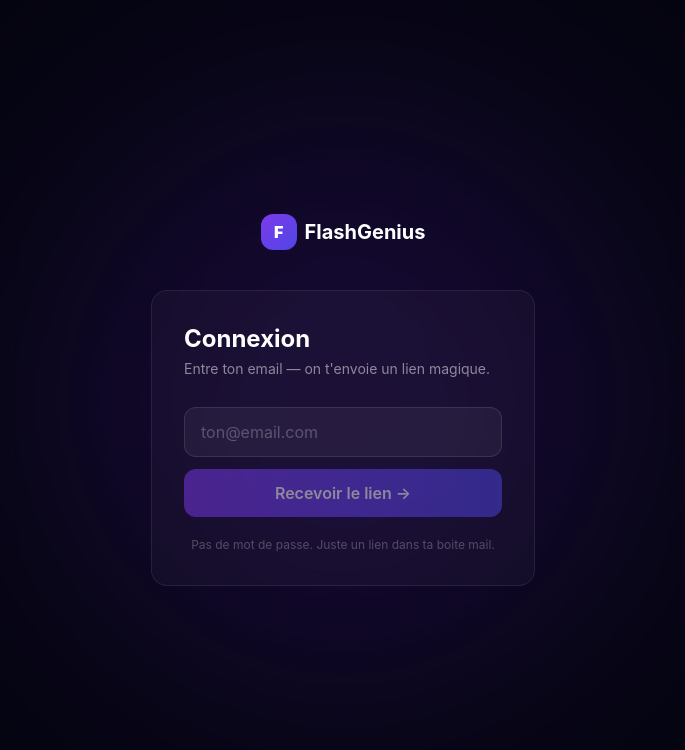
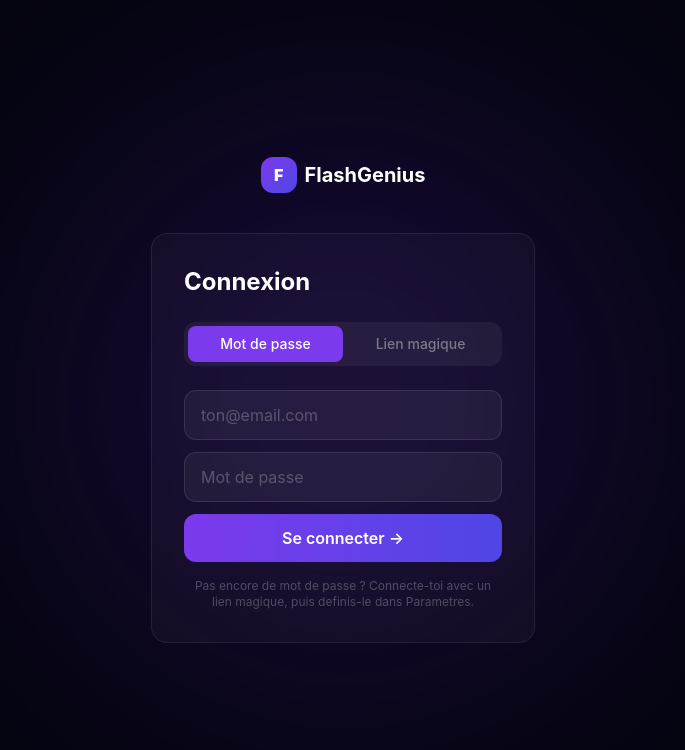
Before and after one commit to Khadimou/flashgenius, a Next.js app: page /login in a window 1280 px wide. Shown: the top 750 px of the page, without its empty margins (297-982 px from the left). Built offline with nearby package versions, Linux system fonts and the light colour scheme.

Commit message:
feat: email+password auth, account settings page

```diff
--- /dev/null
+++ b/app/api/account/password/route.ts
@@ -0,0 +1,30 @@
+import { NextRequest, NextResponse } from "next/server"
+import { getServerSession } from "next-auth"
+import { authOptions } from "@/lib/auth"
+import { prisma } from "@/lib/prisma"
+import bcrypt from "bcryptjs"
+
+export const dynamic = "force-dynamic"
+
+export async function POST(req: NextRequest) {
+  const session = await getServerSession(authOptions)
+  if (!session?.user) return NextResponse.json({ error: "Non autorise" }, { status: 401 })
+
+  const { password, currentPassword } = await req.json()
+  if (!password || password.length < 8)
+    return NextResponse.json({ error: "Mot de passe trop court (minimum 8 caracteres)" }, { status: 400 })
+
+  const user = await prisma.user.findUnique({ where: { id: (session.user as { id: string }).id } })
+  if (!user) return NextResponse.json({ error: "Utilisateur introuvable" }, { status: 404 })
+
+  if (user.password) {
+    if (!currentPassword) return NextResponse.json({ error: "Mot de passe actuel requis" }, { status: 400 })
+    const valid = await bcrypt.compare(currentPassword, user.password)
+    if (!valid) return NextResponse.json({ error: "Mot de passe actuel incorrect" }, { status: 400 })
+  }
+
+  const hashed = await bcrypt.hash(password, 12)
+  await prisma.user.update({ where: { id: user.id }, data: { password: hashed } })
+
+  return NextResponse.json({ success: true })
+}
--- /dev/null
+++ b/app/app/account/page.tsx
@@ -0,0 +1,94 @@
+'use client'
+
+import { useState } from 'react'
+import { useSession } from 'next-auth/react'
+
+export default function AccountPage() {
+  const { data: session } = useSession()
+  const [currentPassword, setCurrentPassword] = useState('')
+  const [password, setPassword] = useState('')
+  const [confirm, setConfirm] = useState('')
+  const [status, setStatus] = useState<'idle'|'loading'|'ok'|'error'>('idle')
+  const [message, setMessage] = useState('')
+
+  async function submit(e: React.FormEvent) {
+    e.preventDefault()
+    if (password !== confirm) { setStatus('error'); setMessage('Les mots de passe ne correspondent pas'); return }
+    if (password.length < 8) { setStatus('error'); setMessage('Minimum 8 caractères'); return }
+    setStatus('loading')
+    const res = await fetch('/api/account/password', {
+      method: 'POST',
+      headers: { 'Content-Type': 'application/json' },
+      body: JSON.stringify({ password, currentPassword }),
+    })
+    const data = await res.json()
+    if (res.ok) {
+      setStatus('ok')
+      setMessage('Mot de passe enregistré. Tu peux maintenant te connecter avec ton email + mot de passe.')
+      setPassword(''); setConfirm(''); setCurrentPassword('')
+    } else {
+      setStatus('error')
+      setMessage(data.error ?? 'Erreur')
+    }
+  }
+
+  return (
+    <div className="max-w-lg mx-auto px-4 py-12">
+      <h1 className="text-2xl font-bold text-gray-900 dark:text-white mb-1">Mon compte</h1>
+      <p className="text-gray-400 dark:text-white/30 text-sm mb-8">{session?.user?.email}</p>
+
+      <div className="bg-white dark:bg-white/[0.03] border border-gray-200 dark:border-white/[0.07] rounded-2xl p-6">
+        <h2 className="font-semibold text-gray-800 dark:text-white mb-1">Mot de passe</h2>
+        <p className="text-sm text-gray-400 dark:text-white/30 mb-5">
+          Définis un mot de passe pour te connecter directement sans lien magique.
+        </p>
+
+        {status === 'ok' && (
+          <div className="mb-4 p-3 rounded-xl bg-emerald-50 dark:bg-emerald-950/30 border border-emerald-200 dark:border-emerald-800/30 text-emerald-700 dark:text-emerald-400 text-sm">
+            {message}
+          </div>
+        )}
+        {status === 'error' && (
+          <div className="mb-4 p-3 rounded-xl bg-red-50 dark:bg-red-950/30 border border-red-200 dark:border-red-800/30 text-red-600 dark:text-red-400 text-sm">
+            {message}
+          </div>
+        )}
+
+        <form onSubmit={submit} className="space-y-3">
+          <div>
+            <label className="block text-xs font-medium text-gray-500 dark:text-white/40 mb-1">Mot de passe actuel</label>
+            <input
+              type="password" value={currentPassword}
+              onChange={(e) => setCurrentPassword(e.target.value)}
+              placeholder="Laisser vide si pas encore défini"
+              className="w-full px-3 py-2.5 rounded-xl border border-gray-200 dark:border-white/10 bg-transparent text-sm text-gray-900 dark:text-white placeholder-gray-300 dark:placeholder-white/20 focus:outline-none focus:ring-2 focus:ring-violet-500/30"
+            />
+          </div>
+          <div>
+            <label className="block text-xs font-medium text-gray-500 dark:text-white/40 mb-1">Nouveau mot de passe</label>
+            <input
+              type="password" value={password} required
+              onChange={(e) => setPassword(e.target.value)}
+              placeholder="Minimum 8 caractères"
+              className="w-full px-3 py-2.5 rounded-xl border border-gray-200 dark:border-white/10 bg-transparent text-sm text-gray-900 dark:text-white placeholder-gray-300 dark:placeholder-white/20 focus:outline-none focus:ring-2 focus:ring-violet-500/30"
+            />
+          </div>
+          <div>
+            <label className="block text-xs font-medium text-gray-500 dark:text-white/40 mb-1">Confirmer</label>
+            <input
+              type="password" value={confirm} required
+              onChange={(e) => setConfirm(e.target.value)}
+              placeholder="Répète le mot de passe"
+              className="w-full px-3 py-2.5 rounded-xl border border-gray-200 dark:border-white/10 bg-transparent text-sm text-gray-900 dark:text-white placeholder-gray-300 dark:placeholder-white/20 focus:outline-none focus:ring-2 focus:ring-violet-500/30"
+            />
+          </div>
+          <button
+            type="submit" disabled={status === 'loading'}
+            className="w-full py-2.5 rounded-xl text-sm font-semibold text-white bg-violet-600 hover:bg-violet-500 disabled:opacity-50 transition-colors">
+            {status === 'loading' ? 'Enregistrement...' : 'Enregistrer le mot de passe'}
+          </button>
+        </form>
+      </div>
+    </div>
+  )
+}
--- a/app/login/page.tsx
+++ b/app/login/page.tsx
@@ -7,13 +7,29 @@ import Link from 'next/link'
 import { Suspense } from 'react'
 
 function LoginForm() {
+  const [tab, setTab] = useState<'password'|'magic'>('password')
   const [email, setEmail] = useState('')
-  const [status, setStatus] = useState<'idle'|'loading'|'sent'>('idle')
+  const [password, setPassword] = useState('')
+  const [status, setStatus] = useState<'idle'|'loading'|'sent'|'error'>('idle')
+  const [errorMsg, setErrorMsg] = useState('')
   const params = useSearchParams()
   const verify = params.get('verify')
   const error = params.get('error')
 
-  async function submit(e: React.FormEvent) {
+  async function submitPassword(e: React.FormEvent) {
+    e.preventDefault()
+    setStatus('loading')
+    setErrorMsg('')
+    const res = await signIn('credentials', { email, password, redirect: false })
+    if (res?.ok) {
+      window.location.href = '/app'
+    } else {
+      setStatus('error')
+      setErrorMsg('Email ou mot de passe incorrect.')
+    }
+  }
+
+  async function submitMagic(e: React.FormEvent) {
     e.preventDefault()
     if (!email || status !== 'idle') return
     setStatus('loading')
@@ -21,82 +37,95 @@ function LoginForm() {
     setStatus('sent')
   }
 
-  return (
-    <div className="min-h-screen bg-[#050510] flex items-center justify-center px-4">
-      <div className="fixed inset-0 pointer-events-none overflow-hidden">
-        <div className="absolute top-1/2 left-1/2 -translate-x-1/2 -translate-y-1/2 w-[600px] h-[600px] rounded-full bg-violet-950/40 blur-[120px]" />
-      </div>
-
-      <div className="relative z-10 w-full max-w-sm">
-        <Link href="/" className="flex items-center gap-2 justify-center mb-10 hover:opacity-75 transition-opacity">
-          <div className="w-9 h-9 rounded-xl bg-gradient-to-br from-violet-600 to-indigo-600 flex items-center justify-center font-black">F</div>
-          <span className="font-bold text-xl text-white">FlashGenius</span>
-        </Link>
-
-        {verify ? (
+  if (verify) return (
     <div className="text-center p-8 rounded-2xl bg-white/[0.03] border border-white/[0.08]">
       <div className="text-4xl mb-4">📬</div>
       <h2 className="text-xl font-bold text-white mb-2">Verifie ta messagerie</h2>
       <p className="text-white/50 text-sm leading-relaxed">
-              Un lien de connexion a ete envoye a <strong className="text-white/80">{email}</strong>.
-              <br />Clique dessus pour te connecter.
-            </p>
-            <p className="text-white/30 text-xs mt-6">
-              Pas recu ? Verifie tes spams ou{' '}
-              <button onClick={() => setStatus('idle')} className="text-violet-400 underline">reessaie</button>.
+        Un lien de connexion a ete envoye. Clique dessus pour te connecter.
       </p>
     </div>
-        ) : status === 'sent' ? (
+  )
+
+  if (status === 'sent') return (
     <div className="text-center p-8 rounded-2xl bg-white/[0.03] border border-white/[0.08]">
       <div className="text-4xl mb-4">📬</div>
       <h2 className="text-xl font-bold text-white mb-2">Verifie ta messagerie</h2>
-            <p className="text-white/50 text-sm">
-              Lien de connexion envoye a <strong className="text-white/80">{email}</strong>
-            </p>
+      <p className="text-white/50 text-sm">Lien envoye a <strong className="text-white/80">{email}</strong></p>
+      <p className="text-white/30 text-xs mt-4">Le lien est valide 72h.</p>
     </div>
-        ) : (
+  )
+
+  return (
     <div className="p-8 rounded-2xl bg-white/[0.03] border border-white/[0.08]">
-            <h1 className="text-2xl font-bold text-white mb-1">Connexion</h1>
-            <p className="text-white/50 text-sm mb-7">
-              Entre ton email — on t'envoie un lien magique.
-            </p>
+      <h1 className="text-2xl font-bold text-white mb-6">Connexion</h1>
 
       {error && (
         <div className="mb-4 p-3 rounded-xl bg-amber-950/30 border border-amber-800/30 text-amber-400 text-sm leading-relaxed">
-                <strong className="block mb-1">Lien expiré ou déjà utilisé.</strong>
+          <strong className="block mb-1">Lien expire ou deja utilise.</strong>
           Entre ton email ci-dessous pour recevoir un nouveau lien.
         </div>
       )}
 
-            <form onSubmit={submit} className="space-y-3">
-              <input
-                type="email" value={email}
-                onChange={(e) => setEmail(e.target.value)}
+      <div className="flex rounded-xl bg-white/5 p-1 mb-6">
+        <button onClick={() => { setTab('password'); setStatus('idle') }}
+          className={'flex-1 py-2 rounded-lg text-sm font-medium transition-all ' + (tab === 'password' ? 'bg-violet-600 text-white' : 'text-white/40 hover:text-white/70')}>
+          Mot de passe
+        </button>
+        <button onClick={() => { setTab('magic'); setStatus('idle') }}
+          className={'flex-1 py-2 rounded-lg text-sm font-medium transition-all ' + (tab === 'magic' ? 'bg-violet-600 text-white' : 'text-white/40 hover:text-white/70')}>
+          Lien magique
+        </button>
+      </div>
+
+      {tab === 'password' ? (
+        <form onSubmit={submitPassword} className="space-y-3">
+          <input type="email" value={email} onChange={(e) => setEmail(e.target.value)}
             placeholder="ton@email.com" required
-                className="w-full px-4 py-3 rounded-xl bg-white/5 border border-white/10 text-white placeholder-white/25 focus:outline-none focus:ring-2 focus:ring-violet-500 transition-all"
-              />
-              <button
-                type="submit" disabled={!email || status === 'loading'}
-                className="w-full py-3 rounded-xl font-semibold text-white bg-gradient-to-r from-violet-600 to-indigo-600 hover:from-violet-500 hover:to-indigo-500 disabled:opacity-50 transition-all"
-              >
+            className="w-full px-4 py-3 rounded-xl bg-white/5 border border-white/10 text-white placeholder-white/25 focus:outline-none focus:ring-2 focus:ring-violet-500 transition-all" />
+          <input type="password" value={password} onChange={(e) => setPassword(e.target.value)}
+            placeholder="Mot de passe" required
+            className="w-full px-4 py-3 rounded-xl bg-white/5 border border-white/10 text-white placeholder-white/25 focus:outline-none focus:ring-2 focus:ring-violet-500 transition-all" />
+          {status === 'error' && <p className="text-red-400 text-sm">{errorMsg}</p>}
+          <button type="submit" disabled={status === 'loading'}
+            className="w-full py-3 rounded-xl font-semibold text-white bg-gradient-to-r from-violet-600 to-indigo-600 hover:from-violet-500 hover:to-indigo-500 disabled:opacity-50 transition-all">
+            {status === 'loading' ? 'Connexion...' : 'Se connecter →'}
+          </button>
+          <p className="text-center text-white/25 text-xs pt-1">
+            Pas encore de mot de passe ? Connecte-toi avec un lien magique, puis definis-le dans Parametres.
+          </p>
+        </form>
+      ) : (
+        <form onSubmit={submitMagic} className="space-y-3">
+          <input type="email" value={email} onChange={(e) => setEmail(e.target.value)}
+            placeholder="ton@email.com" required
+            className="w-full px-4 py-3 rounded-xl bg-white/5 border border-white/10 text-white placeholder-white/25 focus:outline-none focus:ring-2 focus:ring-violet-500 transition-all" />
+          <button type="submit" disabled={!email || status === 'loading'}
+            className="w-full py-3 rounded-xl font-semibold text-white bg-gradient-to-r from-violet-600 to-indigo-600 hover:from-violet-500 hover:to-indigo-500 disabled:opacity-50 transition-all">
             {status === 'loading' ? 'Envoi...' : 'Recevoir le lien →'}
           </button>
+          <p className="text-center text-white/25 text-xs">Pas de mot de passe. Un lien dans ta boite mail.</p>
         </form>
-
-            <p className="mt-5 text-center text-white/25 text-xs">
-              Pas de mot de passe. Juste un lien dans ta boite mail.
-            </p>
-          </div>
       )}
-      </div>
     </div>
   )
 }
 
 export default function LoginPage() {
   return (
+    <div className="min-h-screen bg-[#050510] flex items-center justify-center px-4">
+      <div className="fixed inset-0 pointer-events-none overflow-hidden">
+        <div className="absolute top-1/2 left-1/2 -translate-x-1/2 -translate-y-1/2 w-[600px] h-[600px] rounded-full bg-violet-950/40 blur-[120px]" />
+      </div>
+      <div className="relative z-10 w-full max-w-sm">
+        <Link href="/" className="flex items-center gap-2 justify-center mb-10 hover:opacity-75 transition-opacity">
+          <div className="w-9 h-9 rounded-xl bg-gradient-to-br from-violet-600 to-indigo-600 flex items-center justify-center font-black">F</div>
+          <span className="font-bold text-xl text-white">FlashGenius</span>
+        </Link>
         <Suspense>
           <LoginForm />
         </Suspense>
+      </div>
+    </div>
   )
 }
--- a/lib/auth.ts
+++ b/lib/auth.ts
@@ -1,7 +1,9 @@
 import { NextAuthOptions } from 'next-auth'
 import { PrismaAdapter } from '@next-auth/prisma-adapter'
 import EmailProvider from 'next-auth/providers/email'
+import CredentialsProvider from 'next-auth/providers/credentials'
 import nodemailer from 'nodemailer'
+import bcrypt from 'bcryptjs'
 import { prisma } from './prisma'
 
 const transporter = nodemailer.createTransport({
@@ -17,9 +19,24 @@ const transporter = nodemailer.createTransport({
 export const authOptions: NextAuthOptions = {
   adapter: PrismaAdapter(prisma),
   providers: [
+    CredentialsProvider({
+      name: 'credentials',
+      credentials: {
+        email: { label: 'Email', type: 'email' },
+        password: { label: 'Mot de passe', type: 'password' },
+      },
+      async authorize(credentials) {
+        if (!credentials?.email || !credentials?.password) return null
+        const user = await prisma.user.findUnique({ where: { email: credentials.email.toLowerCase() } })
+        if (!user?.password) return null
+        const valid = await bcrypt.compare(credentials.password, user.password)
+        if (!valid) return null
+        return { id: user.id, email: user.email, name: user.name }
+      },
+    }),
     EmailProvider({
       from: process.env.EMAIL_FROM ?? 'FlashGenius <noreply@gmail.com>',
-      maxAge: 72 * 60 * 60, // 72h
+      maxAge: 72 * 60 * 60,
       async sendVerificationRequest({ identifier: email, url }) {
         if (process.env.NODE_ENV !== 'production') {
           console.log(`\n[Magic Link] ${email}\n${url}\n`)
@@ -37,7 +54,7 @@ export const authOptions: NextAuthOptions = {
                 Me connecter &rarr;
               </a>
               <p style="color:#6b7280;font-size:12px;margin-top:24px">
-                Ce lien expire dans 24h. Si tu n'as pas demande cette connexion, ignore cet email.
+                Ce lien expire dans 72h et ne peut être utilisé qu'une seule fois.
               </p>
             </div>
           `,
--- a/package.json
+++ b/package.json
@@ -13,6 +13,7 @@
     "@next-auth/prisma-adapter": "^1.0.7",
     "@prisma/client": "^5.17.0",
     "@vercel/kv": "^2.0.0",
+    "bcryptjs": "^3.0.3",
     "jspdf": "^4.2.1",
     "next": "14.2.15",
     "next-auth": "^4.24.7",
@@ -24,6 +25,7 @@
     "uuid": "^9.0.1"
   },
   "devDependencies": {
+    "@types/bcryptjs": "^2.4.6",
     "@types/node": "^20",
     "@types/nodemailer": "^8.0.2",
     "@types/react": "^18",
```
Also changed, not shown: 2 other files (tests, documents, lock files or other folders). Lines whose indentation alone changed are shown as unchanged.
